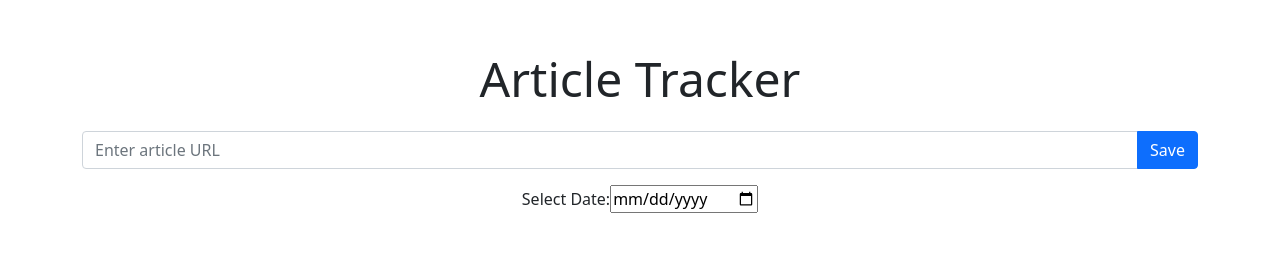
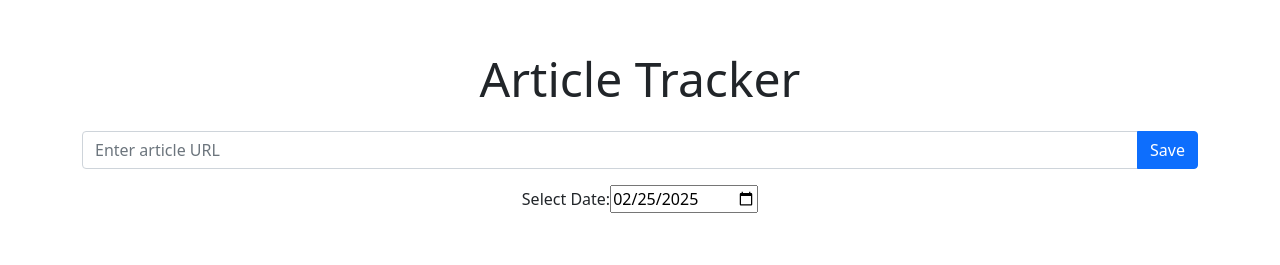
Before and after one commit to cguldogan/article-tracker, a React (Create React App) app in the folder frontend/: page / in a window 1280 px wide. Shown: the part 170-435 px from the top of the page. Built offline with nearby package versions, Linux system fonts and the light colour scheme; no server answers.

Commit message:
set initial filter date to today and update article fetching logic to use the filter date

```diff
--- a/frontend/src/App.js
+++ b/frontend/src/App.js
@@ -9,7 +9,7 @@ const App = () => {
     const [articleCount, setArticleCount] = useState(0);
     const [articles, setArticles] = useState([]);
     const [error, setError] = useState('');
-    const [filterDate, setFilterDate] = useState('');
+    const [filterDate, setFilterDate] = useState(new Date().toISOString().split('T')[0]); // Set initial state to today's date
     const apiUrl = process.env.REACT_APP_API_URL;
 
     const fetchArticles = useCallback(async () => {
@@ -42,7 +42,7 @@ const App = () => {
             }
 
             setError('');
-            fetchArticles();
+            fetchArticlesByDate(filterDate); // Fetch articles for the current filter date
         } catch (error) {
             setError('An error occurred while saving the article.');
         }
@@ -61,7 +61,7 @@ const App = () => {
             }
 
             setError('');
-            fetchArticles();
+            fetchArticlesByDate(filterDate); // Fetch articles for the current filter date
         } catch (error) {
             setError('An error occurred while deleting the article.');
         }
```
